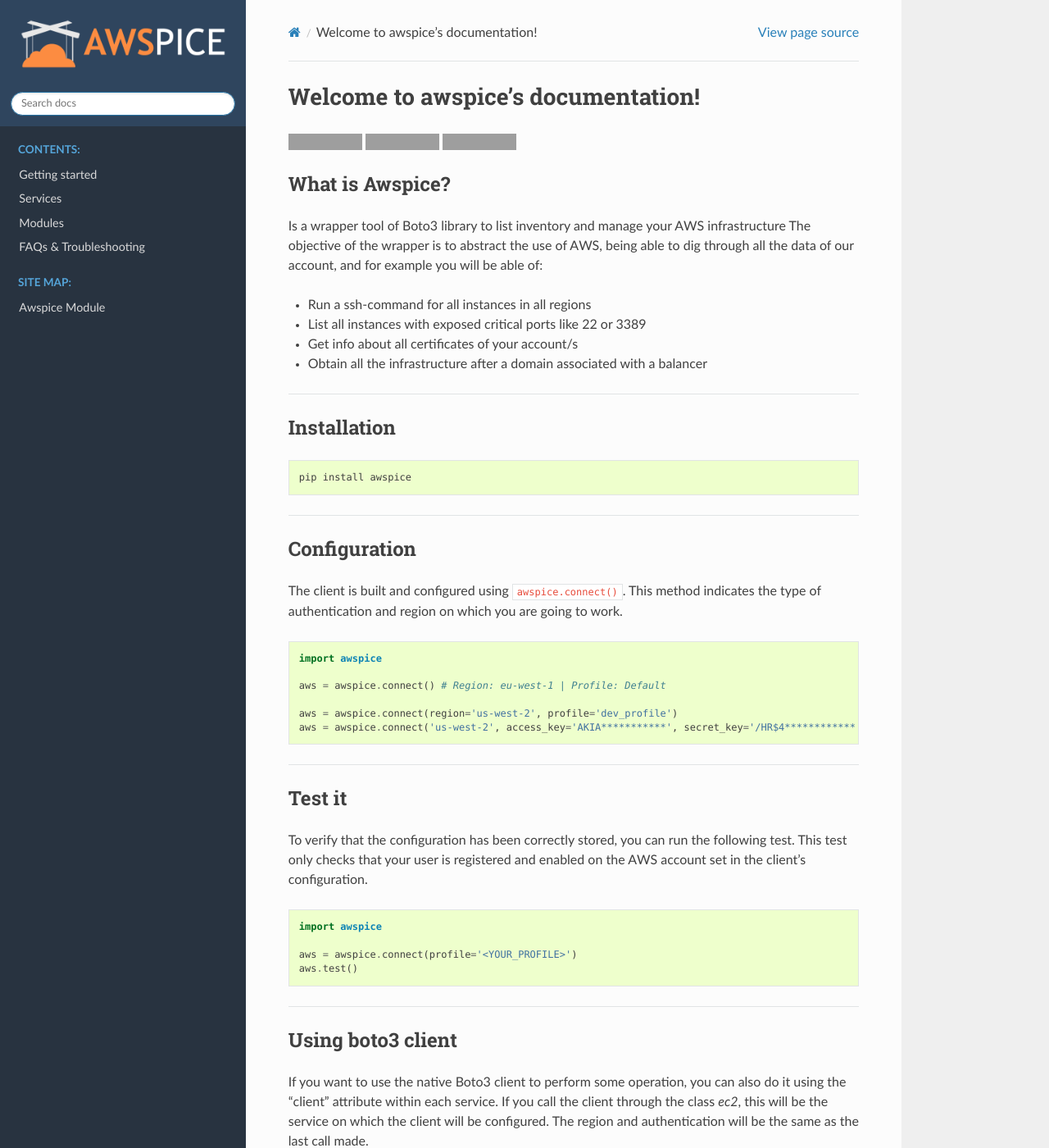
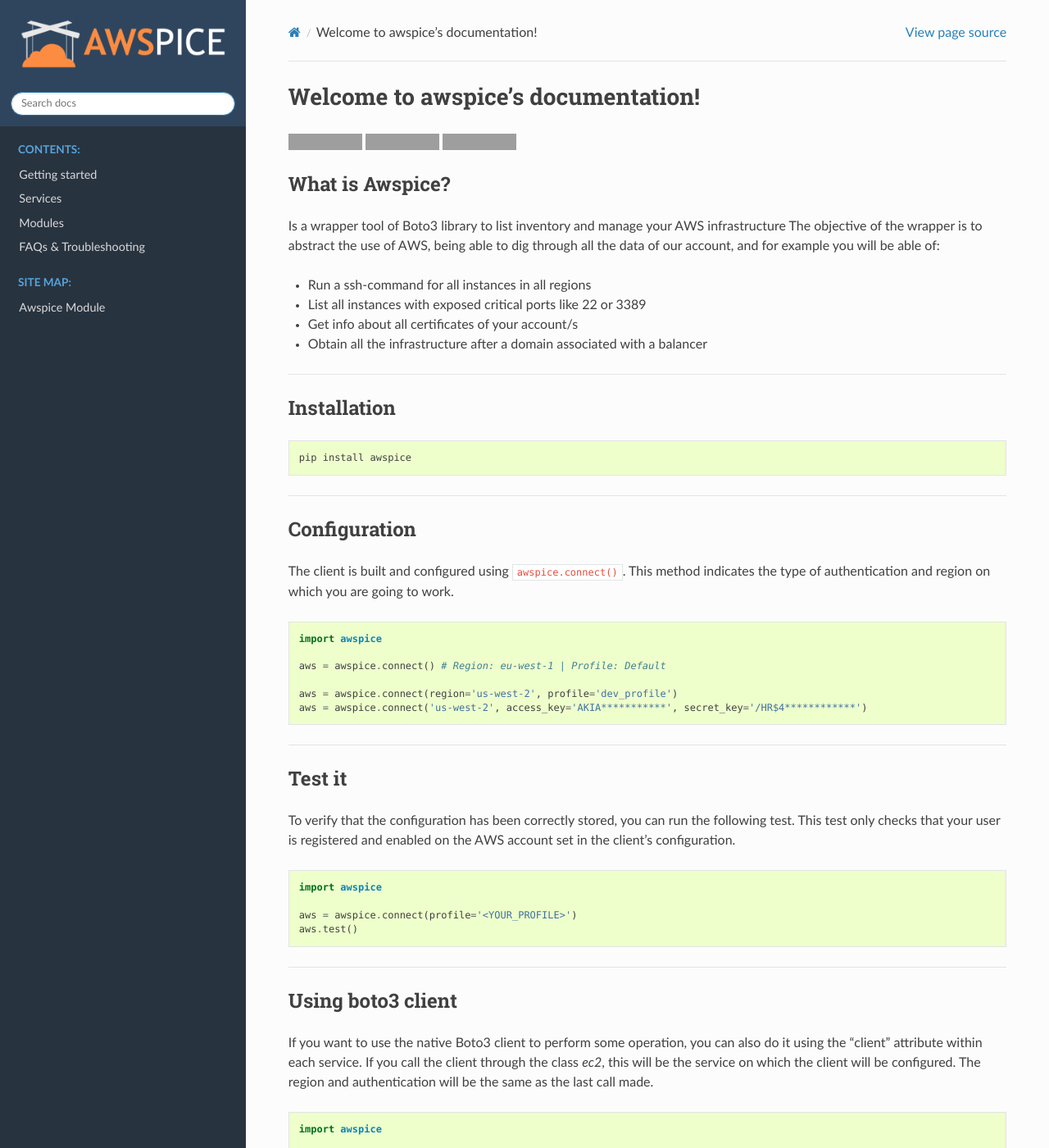
Before and after one commit to davidmoremad/awspice, a Sphinx documentation site: the page built from docs/source/index.rst, in a window 1280 px wide and 1400 px high. Shown: the whole window at 82% size. Built offline with Sphinx 7.4.7 and the Read the Docs theme 2.0.0, drawn with Linux system fonts in a browser that asks for light colours; grey boxes are pictures that could not be loaded.

Commit message:
DOC: Expand content-width to read method definitions

```diff
--- a/docs/source/_static/css/style.css
+++ b/docs/source/_static/css/style.css
@@ -1,7 +1,9 @@
 .method {
   background-color: #f6f6f6;
 }
-
+.wy-nav-content {
+  max-width: 1200px;
+}
 .wy-side-nav-search {
   background: #2f455e;
 }
```
